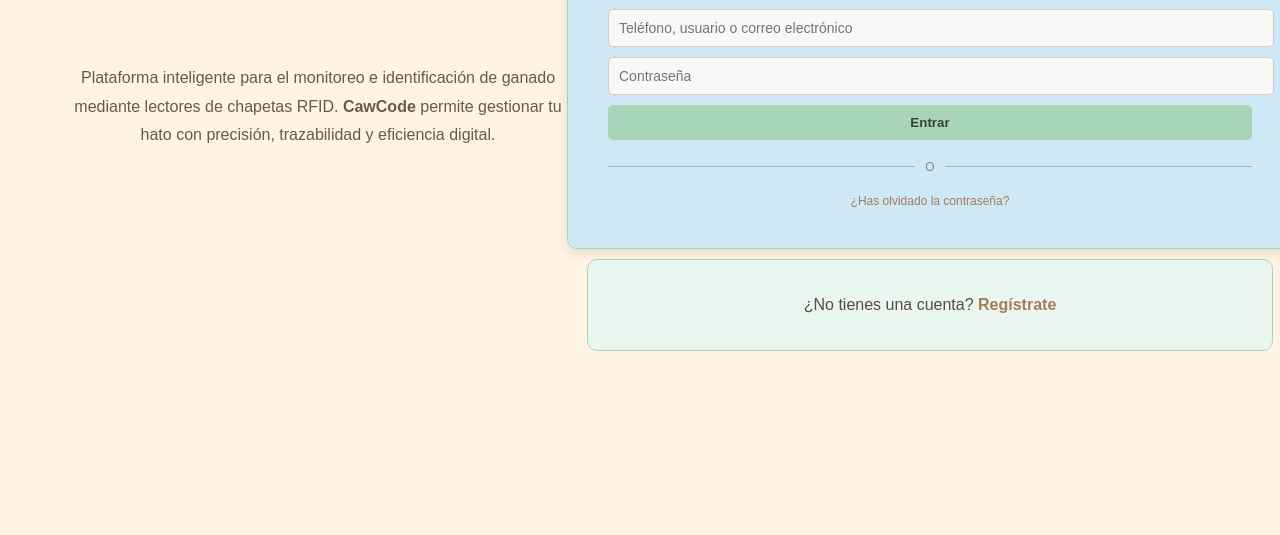
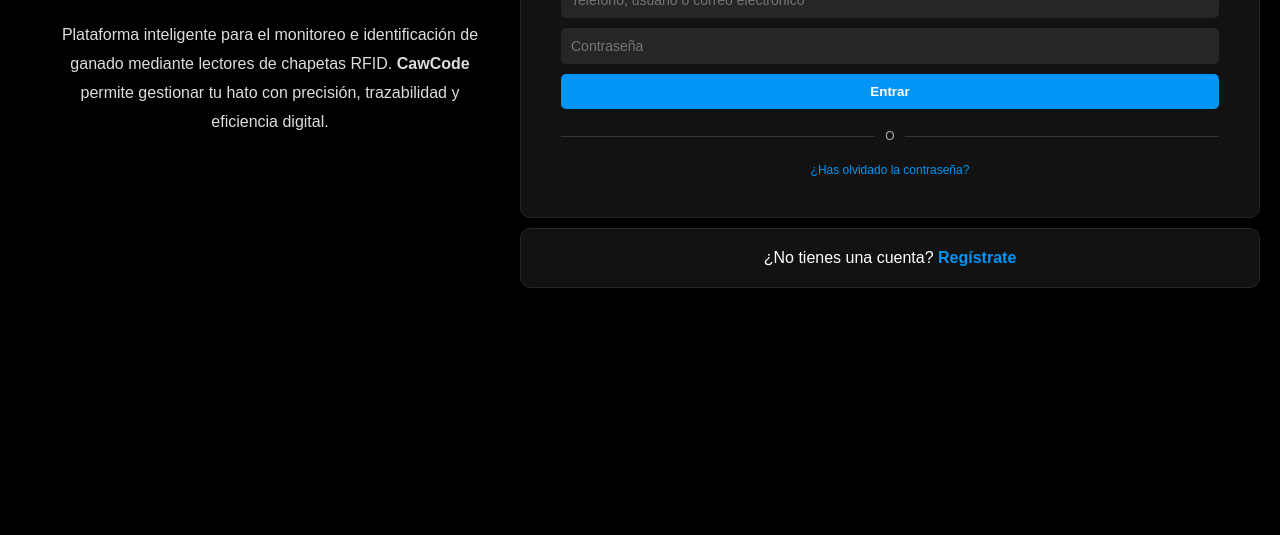
Before and after one commit to Diego0267523/diego-camacho, a plain HTML site: page index.html in a window 1280 px wide. Shown: the part 321-856 px from the top of the page. After the commit the page ends 800 px from the top, so only its background shows below. Drawn offline with Linux system fonts and the light colour scheme.

Commit message:
Update style.css

```diff
--- a/style.css
+++ b/style.css
@@ -1,7 +1,13 @@
+* {
+  margin: 0;
+  padding: 0;
+  box-sizing: border-box;
+}
+
 body {
   font-family: Arial, sans-serif;
-  background-color: #FFF3E4;
-  color: #5A4B41;
+  background-color: #000;
+  color: #fff;
 }
 
 .main-container {
@@ -25,7 +31,7 @@ body {
   text-align: center;
   font-size: 1rem;
   line-height: 1.8;
-  color: #6E5849;
+  color: #ddd;
 }
 
 .right-section {
@@ -41,44 +47,38 @@ body {
   font-size: 40px;
   margin-bottom: 25px;
   text-align: center;
-  color: #6E5849;
+  color: #fff;
 }
 
 .form-box {
   width: 100%;
-  background-color: #CFE8F5;
-  border: 1px solid #A8D5BA;
+  background-color: #121212;
+  border: 1px solid #262626;
   padding: 40px;
   border-radius: 10px;
   text-align: center;
-  box-shadow: 0px 4px 12px rgba(0, 0, 0, 0.1);
 }
 
 .login-form input {
   width: 100%;
   padding: 10px;
   margin-bottom: 10px;
-  background-color: #F8F8F8;
-  border: 1px solid #D4CCC4;
+  background-color: #262626;
+  border: none;
   border-radius: 5px;
-  color: #4A403A;
+  color: #fff;
   font-size: 14px;
 }
 
 .login-form button {
   width: 100%;
   padding: 10px;
-  background-color: #A8D5BA;
+  background-color: #0095f6;
   border: none;
   border-radius: 5px;
-  color: #3F3F3F;
+  color: white;
   font-weight: bold;
   cursor: pointer;
-  transition: background-color 0.3s ease;
-}
-
-.login-form button:hover {
-  background-color: #94C9AB;
 }
 
 .divider {
@@ -90,12 +90,12 @@ body {
 .divider .line {
   flex: 1;
   height: 1px;
-  background-color: #B3B3B3;
+  background-color: #333;
 }
 
 .divider .or {
   margin: 0 10px;
-  color: #888;
+  color: #aaa;
   font-size: 12px;
 }
 
@@ -105,14 +105,14 @@ body {
 }
 
 .forgot a {
-  color: #A67B5B;
+  color: #0095f6;
   text-decoration: none;
 }
 
 .register-box {
   width: 100%;
-  background-color: #EAF7F0;
-  border: 1px solid #A8D5BA;
+  background-color: #121212;
+  border: 1px solid #262626;
   margin-top: 10px;
   padding: 20px;
   text-align: center;
@@ -120,7 +120,7 @@ body {
 }
 
 .register-box a {
-  color: #A67B5B;
+  color: #0095f6;
   text-decoration: none;
   font-weight: bold;
 }
@@ -140,6 +140,7 @@ body {
 }
 
 
+
   .right-section {
     max-width: 100%;
   }
```
